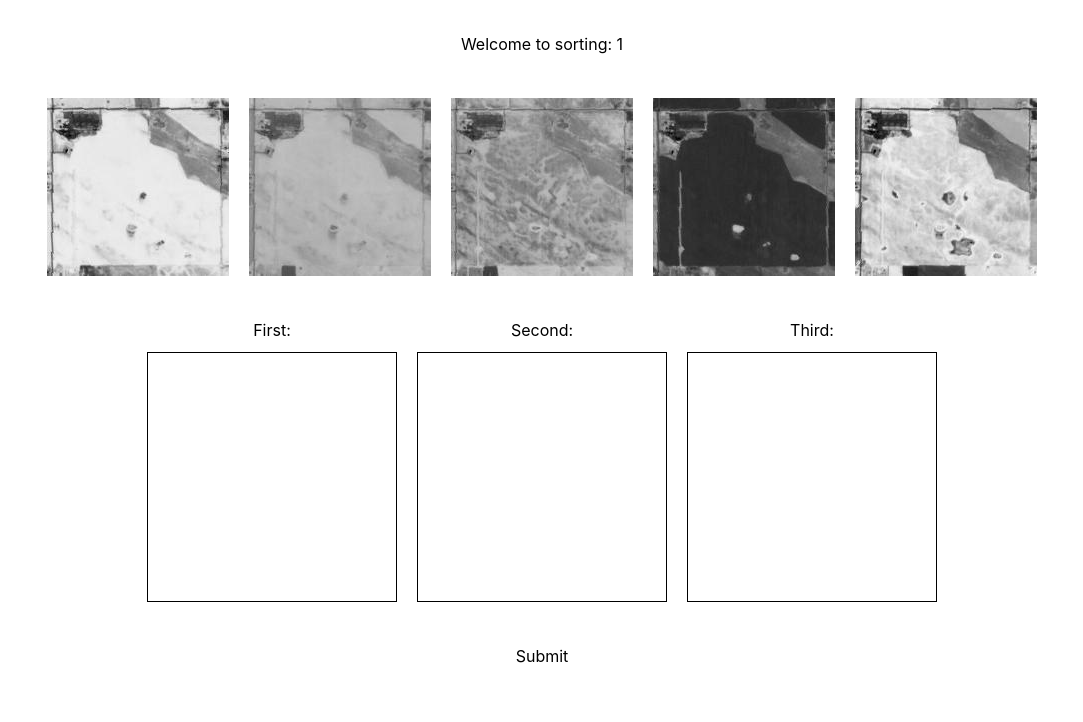
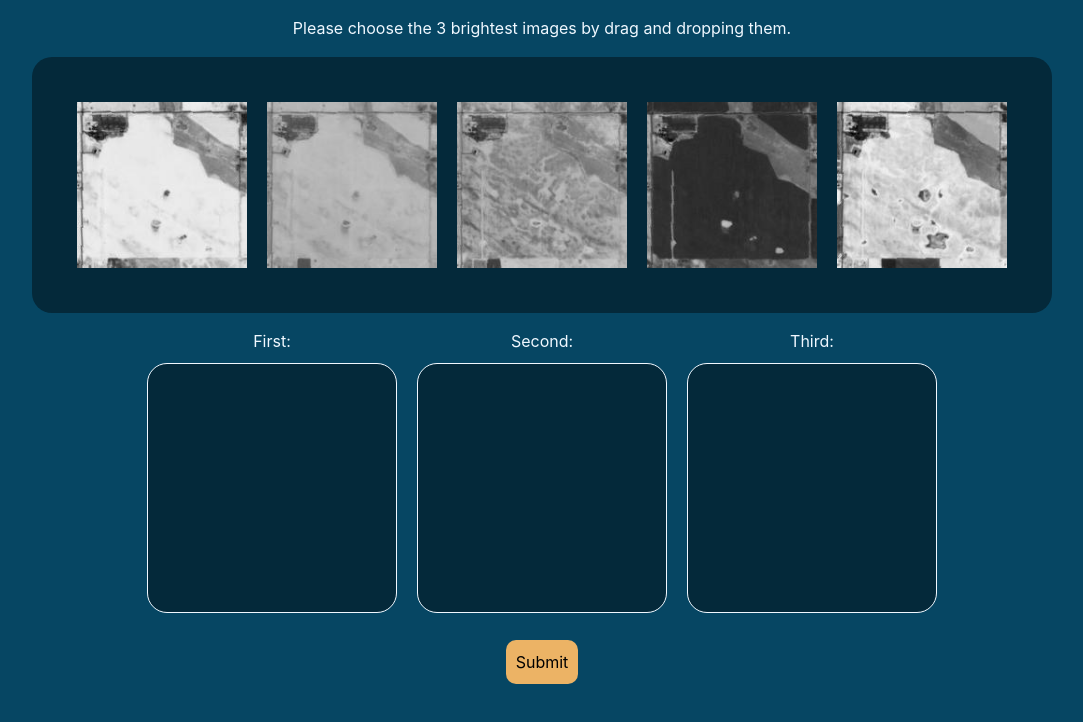
Before and after one commit to osoulim/peakGreenSurvey, a React (Create React App) app: page /image-sorting/1 in a window 1280 px wide. Shown: the top 722 px of the page, without its empty margins (98-1181 px from the left). Built offline with nearby package versions, Linux system fonts and the light colour scheme.

Commit message:
Add some other bullshits

```diff
--- a/src/index.css
+++ b/src/index.css
@@ -1,4 +1,6 @@
 body {
+  background-color: #064663;
+  color: aliceblue;
   margin: 0;
   font-family: -apple-system, BlinkMacSystemFont, 'Segoe UI', 'Roboto', 'Oxygen',
     'Ubuntu', 'Cantarell', 'Fira Sans', 'Droid Sans', 'Helvetica Neue',
--- a/src/pages/ImageComparisonTask.js
+++ b/src/pages/ImageComparisonTask.js
@@ -23,15 +23,19 @@ function ImageComparisonTask() {
     return(
         <div style={{display: "flex", flexDirection: "column", alignItems: "center", justifyContent: "space-evenly", height: 600}}>
             <div>
-                Comparison question: {questionId}
+                Please choose the brighter image
             </div>
             <div style={{display: "flex", flexDirection: "row", justifyContent: "space-around", width: 600}}>
-                <img src={process.env.PUBLIC_URL + imagesList[0]} onClick={() => updateSelected(imagesList[0])}/>
-                <img src={process.env.PUBLIC_URL + imagesList[1]} onClick={() => updateSelected(imagesList[1])}/>
+              <div style={{padding: 25, borderWidth: selected === imagesList[0]? 2 : 0, backgroundColor: "#04293A", borderRadius: 20}}>
+                <img style={{width: 200}} src={process.env.PUBLIC_URL + imagesList[0]} onClick={() => updateSelected(imagesList[0])}/>
+              </div>
+              <div style={{padding: 25, borderWidth: selected === imagesList[1]? 2 : 0, backgroundColor: "#04293A", borderRadius: 20}}>
+                <img style={{width: 200}} src={process.env.PUBLIC_URL + imagesList[1]} onClick={() => updateSelected(imagesList[1])}/>
+              </div>
             </div>
 
             <div>
-              <button onClick={onSubmitForm} disabled={selected === ""}>submit</button>
+              <button style={{backgroundColor: "#ECB365", padding: 10, color: "#000", borderRadius: 10}} onClick={onSubmitForm} disabled={selected === ""}>submit</button>
             </div>
 
         </div>
--- a/src/pages/ImageSortingTask.js
+++ b/src/pages/ImageSortingTask.js
@@ -68,22 +68,22 @@ function ImageSortingTask() {
 
   return(
       <div style={{display: "flex", flexDirection: "column", justifyContent: "space-evenly", alignItems: "center", height: 700}}>
-        <h1 className='bg-gray-100 text-gray-900'>
-          Welcome to sorting: {questionId}
+        <h1>
+          Please choose the 3 brightest images by drag and dropping them.
         </h1>
 
         <DragDropContext onDragEnd={handleOnDragEnd}>
           <Droppable droppableId="images" direction="horizontal">
             {(provided) => (
                 <div
-                    style={{display: "flex", flexDirection: "row", alignItems: "center", justifyContent: "center"}}
+                    style={{display: "flex", flexDirection: "row", alignItems: "center", justifyContent: "center", backgroundColor: "#04293A", borderRadius: 20, padding: 35}}
                     className="imagesList" {...provided.droppableProps} ref={provided.innerRef}>
                   { imagesOrder.map((imageAddress, index) =>
                       (
                           <Draggable key={imageAddress} draggableId={imageAddress} index={index}>
                             {(provided) => (
                                 <div ref={provided.innerRef} {...provided.draggableProps} {...provided.dragHandleProps}>
-                                  <img style={{margin: 10}} src={process.env.PUBLIC_URL + imageAddress}/>
+                                  <img style={{margin: 10, width: 170}} src={process.env.PUBLIC_URL + imageAddress}/>
                                 </div>
                             )}
                           </Draggable>
@@ -98,7 +98,7 @@ function ImageSortingTask() {
               <span>First:</span>
               <Droppable droppableId="first" direction="horizontal">
                 {(provided) => (
-                    <div style={{margin: 10, minWidth: 250, minHeight:250, display: "flex", alignItems: "center", justifyContent: "center", padding: 5, borderWidth:1}}
+                    <div style={{margin: 10, minWidth: 250, minHeight:250, display: "flex", alignItems: "center", justifyContent: "center", padding: 5, borderWidth:1, backgroundColor: "#04293A", borderRadius: 20}}
                          className="firstList" {...provided.droppableProps} ref={provided.innerRef}>
                       { firstList.map((imageAddress, index) =>
                           (
@@ -121,7 +121,7 @@ function ImageSortingTask() {
 
               <Droppable droppableId="second" direction="horizontal">
               {(provided) => (
-                  <div style={{margin: 10, minWidth: 250, minHeight:250, display: "flex", alignItems: "center", justifyContent: "center", padding: 5, borderWidth:1}}
+                  <div style={{margin: 10, minWidth: 250, minHeight:250, display: "flex", alignItems: "center", justifyContent: "center", padding: 5, borderWidth:1, backgroundColor: "#04293A", borderRadius: 20}}
                        className="secondList" {...provided.droppableProps} ref={provided.innerRef}>
                     { secondList.map((imageAddress, index) =>
                         (
@@ -144,7 +144,7 @@ function ImageSortingTask() {
 
               <Droppable droppableId="third" direction="horizontal">
               {(provided) => (
-                  <div style={{margin: 10, minWidth: 250, minHeight:250, display: "flex", alignItems: "center", justifyContent: "center", padding: 5, borderWidth:1}}
+                  <div style={{margin: 10, minWidth: 250, minHeight:250, display: "flex", alignItems: "center", justifyContent: "center", padding: 5, borderWidth:1, backgroundColor: "#04293A", borderRadius: 20}}
                        className="thirdList" {...provided.droppableProps} ref={provided.innerRef}>
                     { thirdList.map((imageAddress, index) =>
                         (
@@ -167,7 +167,7 @@ function ImageSortingTask() {
         </DragDropContext>
 
         <div style={{display: "flex",}}>
-          <button disabled={firstList.length === 0} onClick={onSubmitForm}>Submit</button>
+          <button style={{backgroundColor: "#ECB365", padding: 10, color: "#000", borderRadius: 10}} disabled={firstList.length === 0} onClick={onSubmitForm}>Submit</button>
         </div>
 
       </div>
--- a/src/questions.js
+++ b/src/questions.js
@@ -8,6 +8,14 @@ const questions = {
           "/images/Field1_2017-09-09.jpg",
           "/images/Field1_2018-07-18.jpg",
       ],
+    }, {
+      images: [
+        "/images/Field2_2017-07-13.jpg",
+        "/images/Field2_2017-07-18.jpg",
+        "/images/Field2_2017-08-07.jpg",
+        "/images/Field2_2017-08-22.jpg",
+        "/images/Field2_2017-08-27.jpg",
+      ],
     }],
   },
   comparisonTask: {
@@ -16,6 +24,11 @@ const questions = {
             "/images/Field1_2017-07-03.jpg",
             "/images/Field1_2017-07-18.jpg",
         ],
+    }, {
+      images: [
+        "/images/Field2_2018-08-07.jpg",
+        "/images/Field2_2018-09-26.jpg",
+      ],
     }],
   }
 };
```
